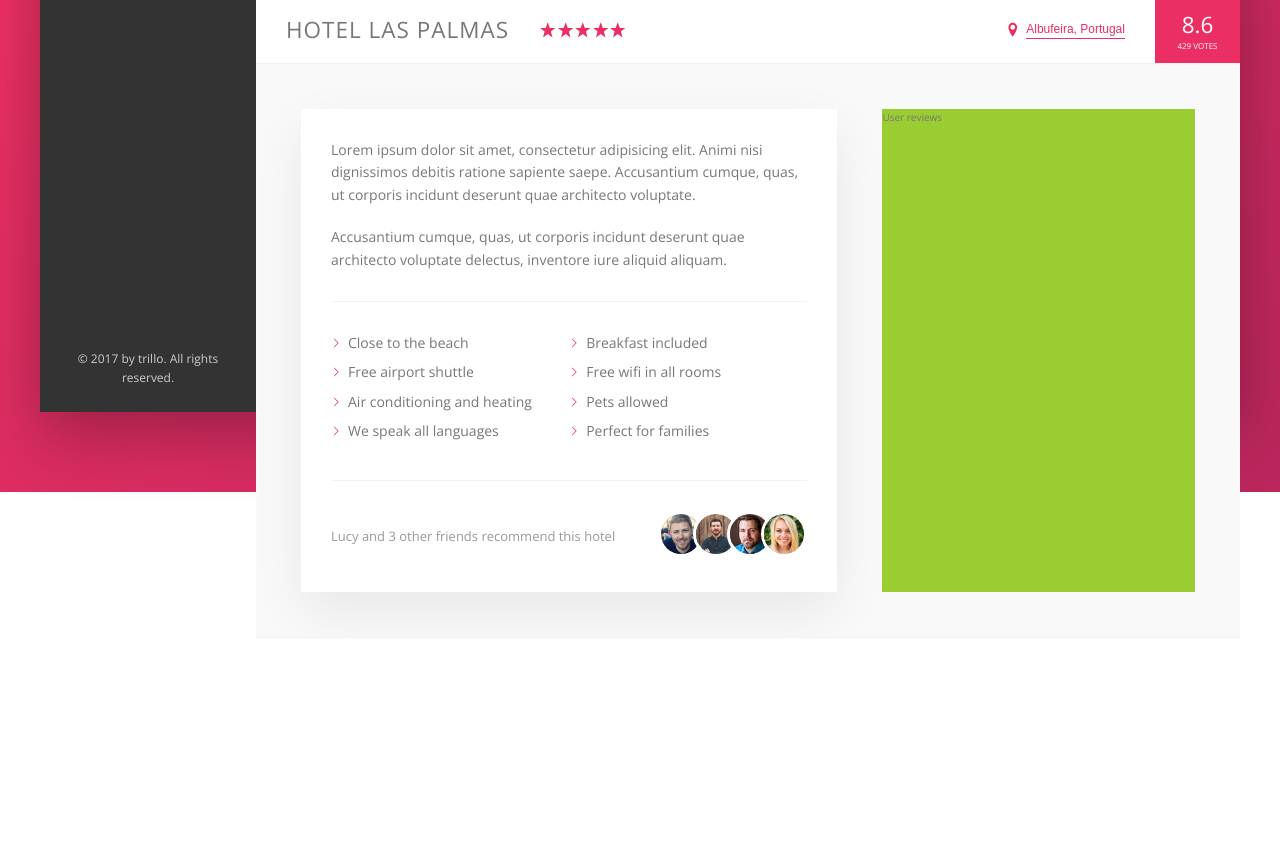
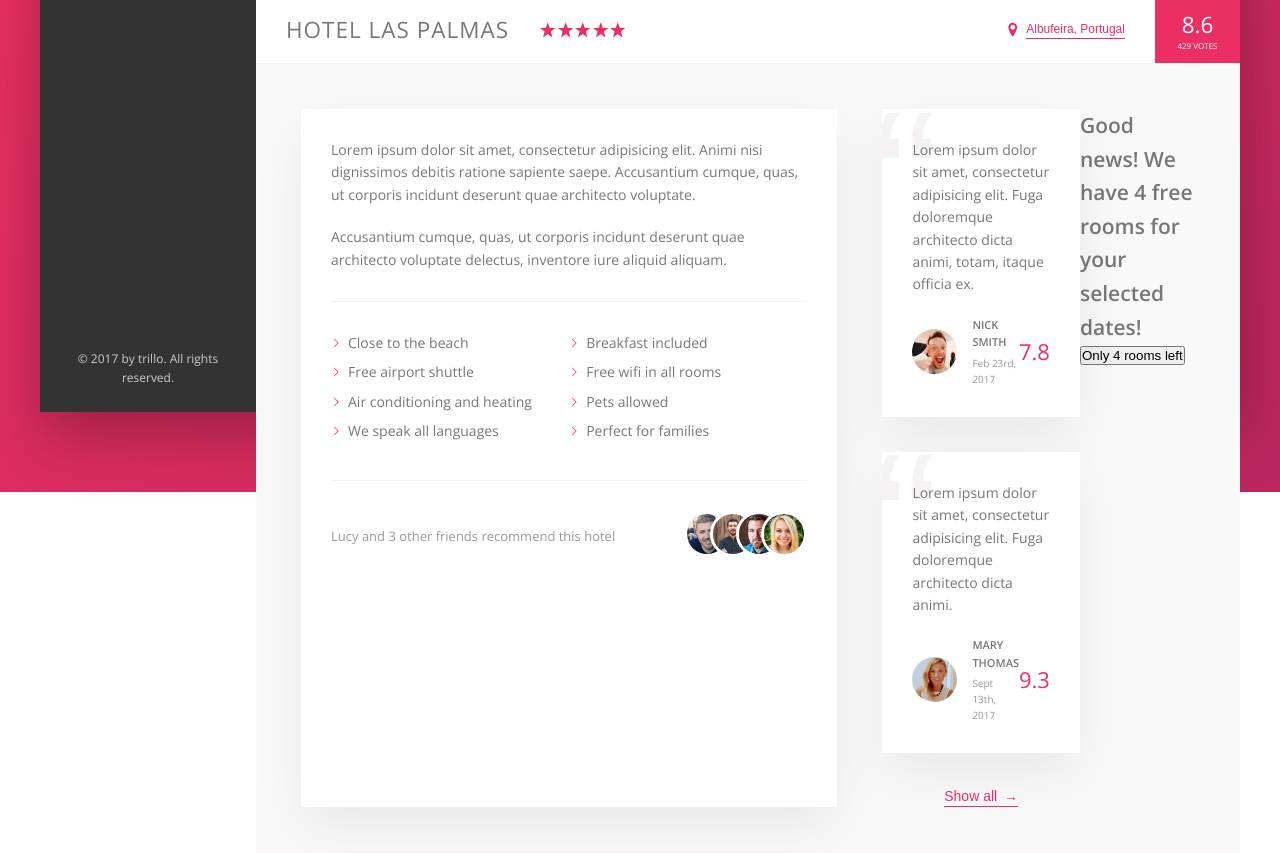
Before and after one commit to TJHdev/JS-CSS-Advanced-Trillo, a website: page index.html in a window 1280 px wide. Shown: the part 538-1391 px from the top of the page. Before the commit the page ends 1176 px from the top, so only its background shows below. Drawn offline with nearby package versions, Linux system fonts and the light colour scheme.

Commit message:
Add user reviews

```diff
--- a/index.html
+++ b/index.html
@@ -173,9 +173,48 @@
                                 </div>
                             </div>
                         </div>
+
                         <div class="user-reviews">
-                            User reviews
+                            <figure class="review">
+                                <blockquote class="review__text">
+                                        Lorem ipsum dolor sit amet, consectetur adipisicing elit. Fuga doloremque architecto dicta animi, totam, itaque officia ex.
+                                </blockquote>
+                                <figcaption class="review__user">
+                                    <img src="img/user-1.jpg" alt="User 1" class="review__photo">
+                                    <div class="review__user-box">
+                                        <p class="review__user-name">Nick Smith</p>
+                                        <p class="review__user-date">Feb 23rd, 2017</p>
+                                    </div>
+                                    <div class="review__rating">7.8</div>
+                                </figcaption>
+                            </figure>
+
+                            <figure class="review">
+                                <blockquote class="review__text">
+                                        Lorem ipsum dolor sit amet, consectetur adipisicing elit. Fuga doloremque architecto dicta animi.
+                                </blockquote>
+                                <figcaption class="review__user">
+                                    <img src="img/user-2.jpg" alt="User 2" class="review__photo">
+                                    <div class="review__user-box">
+                                        <p class="review__user-name">Mary Thomas</p>
+                                        <p class="review__user-date">Sept 13th, 2017</p>
+                                    </div>
+                                    <div class="review__rating">9.3</div>
+                                </figcaption>
+                            </figure>
+
+                            <button class="btn-inline">Show all <span>&rarr;</span></button>
                         </div>
+
+                        <div class="cta">
+                            <h2 class="cta__book-now">
+                                Good news! We have 4 free rooms for your selected dates!
+                            </h2>
+                            <button class="btn">
+                                Only 4 rooms left
+                            </button>
+                        </div>
+
                     </div>
 
                 </main>
--- a/sass/_components.scss
+++ b/sass/_components.scss
@@ -306,9 +306,20 @@
   cursor: pointer;
   transition: all .2s;
 
+  & span {
+    margin-left: 3px;
+    transition: margin-left .2s;
+  }
+
   &:hover {
     color: var(--color-grey-dark-1); // using currentColor allows this to automatically apply to the border.
+
+    span {
+      margin-left: 8px;
+    }
   }
+
+
 
   &:focus {
     outline: none;
@@ -412,9 +423,76 @@
     border: 3px solid #fff;
 
     &:not(:last-child) { // selects all but the last photo
-      margin-right: -1.5rem;
+      margin-right: -2.35rem;
     }
   }
+}
+
+////////////////////////////////////////////////////
+// REVIEWS
+
+.review {
+  background-color: #fff;
+  box-shadow: var(--shadow-light);
+  padding: 3rem;
+  margin-bottom: 3.5rem;
+  z-index: 20;
+  overflow: hidden; // culls the pseudo  ele
+
+  position: relative;
 
 
+
+
+    &__text {
+      margin-bottom: 2rem;
+      z-index: 10;
+      position: relative; // must be set for z-index to work
+    }
+
+    &__user {
+      display: flex;
+      align-items: center;
+    }
+
+    &__photo {
+      height: 4.5rem;
+      width: 4.5rem;
+      border-radius: 50%;
+      margin-right: 1.5rem;
+    }
+
+    &__user-box {
+      margin-right: auto;
+    }
+
+    &__user-name {
+      font-size: 1.1rem;
+      font-weight: 600;
+      text-transform: uppercase;
+      margin-bottom: .4rem;
+    }
+
+    &__user-date {
+      font-size: 1rem;
+      color: var(--color-grey-dark-3);
+    }
+
+    &__rating {
+      color: var(--color-primary);
+      font-size: 2.2rem;
+      font-weight: 300;
+    }
+
+    &::before {
+      content: "\201C"; // inserts a double quotation mark reference https://css-tricks.com/snippets/html/glyphs/
+      position: absolute;
+      top: -2.75rem;
+      left: -1rem;
+      line-height: 1;
+      font-size: 20rem;
+      color: var(--color-grey-light-2);
+      font-family: sans-serif;
+      z-index: 1;
+    }
 }
--- a/sass/_layout.scss
+++ b/sass/_layout.scss
@@ -44,6 +44,8 @@
 // DESCRIPTION
 
 .detail {
+  font-size: 1.4rem; // both description and user-reviews inherit this font size
+
   display: flex;
   padding: 4.5rem;
   background-color: var(--color-grey-light-1);
@@ -51,8 +53,6 @@
 }
 
 .description {
-  font-size: 1.4rem;
-
   background-color: #fff;
   box-shadow: 0 2rem 5rem rgba(0,0,0,0.07);
   padding: 3rem;
@@ -61,6 +61,10 @@
 }
 
 .user-reviews {
-  background-color: yellowgreen;
+  // text-align: center; - this will cause all the text in the divs to be centered
+
   flex: 1; // allows it to occupy the remaining space left by description.
+  display: flex;
+  flex-direction: column;
+  align-items: center; // prevents the buttons underline from spanning the entire width
 }
```
Also changed, not shown: css/style.css.
